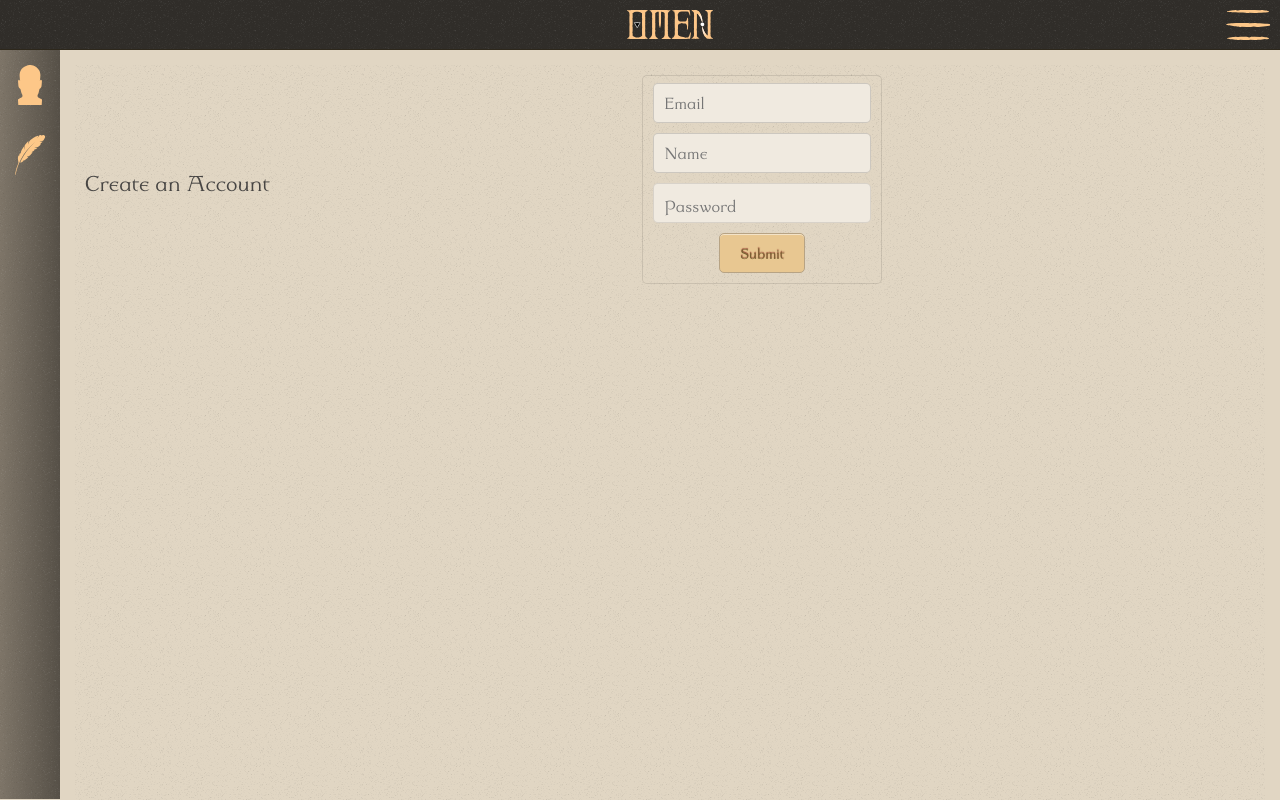
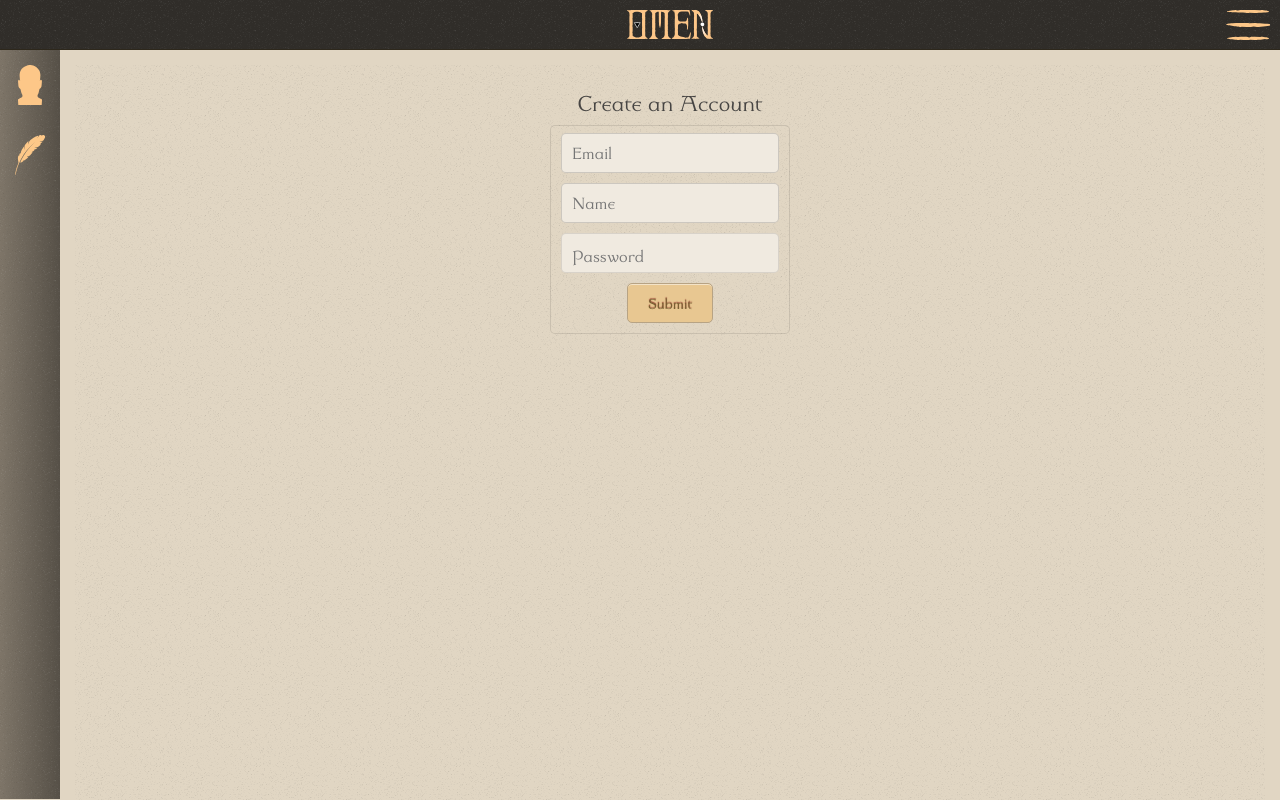
Before and after one commit to louiebergendal/scroll-keeper, a Vue app: page /register in a window 1280 px wide. Built offline with nearby package versions, Linux system fonts and the light colour scheme; no server answers; sample sign-in values are in the browser's storage.

Commit message:
styling fixes

```diff
--- a/src/views/Login.vue
+++ b/src/views/Login.vue
@@ -1,7 +1,7 @@
 <template>
   <div class="main-bg padding-top-medium padding-left-medium padding-right-medium">
 		<div class='inner-bg padding-top-small padding-left-small padding-right-small'>
-      <div class="faux-modal-container -dir-col">
+      <div class="flex faux-modal-container -dir-col">
         <h2 class="align-center margin-top-small">Login</h2>
         <div class="card dark padding-small faux-modal">
           <form>
--- a/src/views/Register.vue
+++ b/src/views/Register.vue
@@ -1,7 +1,7 @@
 <template>
   <div class="main-bg padding-top-medium padding-left-medium padding-right-medium">
 		<div class='inner-bg padding-top-small padding-left-small padding-right-small'>
-      <div class="faux-modal-container">
+      <div class="flex faux-modal-container -dir-col">
         <h2 class="align-center margin-top-small">Create an Account</h2>
         <div class="card dark padding-small faux-modal">
           <form>
```
